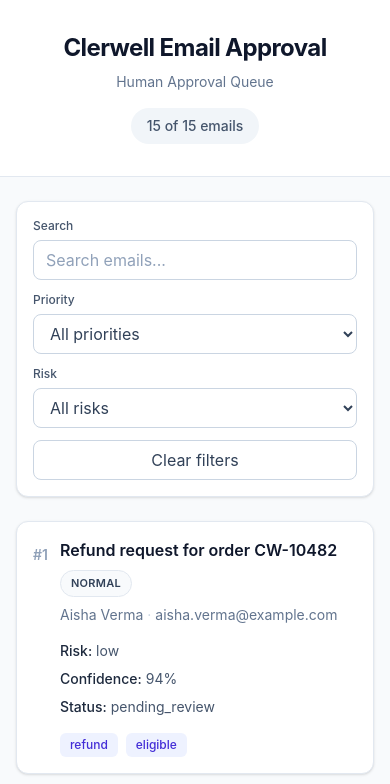
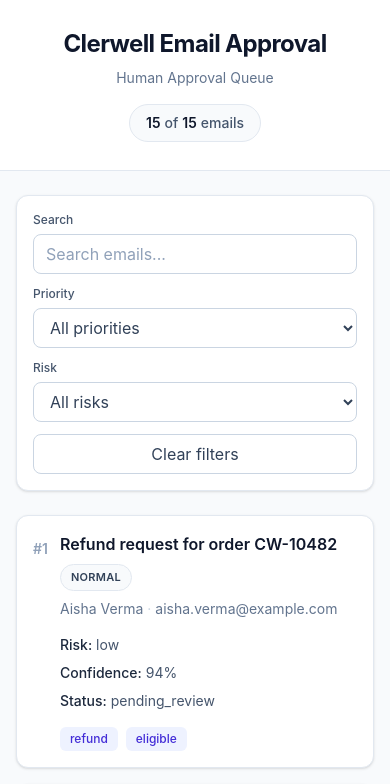
Before and after one commit to rinufathima160/clerwell-email-approval, a React (Vite) app: page / in a window 390 px wide. Shown: the top 784 px of the page. Built offline with nearby package versions, Linux system fonts and the light colour scheme.

Commit message:
Improve responsive header

```diff
--- a/src/components/Header.tsx
+++ b/src/components/Header.tsx
@@ -9,18 +9,37 @@ function Header({
 }: HeaderProps) {
   return (
     <header className="border-b border-slate-200 bg-white">
-      <div className="mx-auto flex w-full max-w-6xl flex-col items-center px-4 py-8 text-center sm:px-6 lg:px-8">
+      <div className="mx-auto flex w-full max-w-6xl flex-col items-center px-4 py-7 text-center sm:px-6 sm:py-8 lg:px-8">
+
+        {/* Title */}
         <h1 className="text-2xl font-bold tracking-tight text-slate-900 sm:text-3xl lg:text-4xl">
           Clerwell Email Approval
         </h1>
 
+        {/* Subtitle */}
         <p className="mt-2 text-sm text-slate-500 sm:text-base">
           Human Approval Queue
         </p>
 
-        <div className="mt-4 rounded-full bg-slate-100 px-4 py-2 text-sm font-medium text-slate-600">
-          {emailCount} of {totalEmails} emails
+        {/* Email count */}
+        <div className="mt-4 inline-flex items-center rounded-full border border-slate-200 bg-slate-50 px-4 py-2 text-sm font-medium text-slate-600">
+          <span className="font-semibold text-slate-900">
+            {emailCount}
+          </span>
+
+          <span className="mx-1">
+            of
+          </span>
+
+          <span className="font-semibold text-slate-900">
+            {totalEmails}
+          </span>
+
+          <span className="ml-1">
+            emails
+          </span>
         </div>
+
       </div>
     </header>
   );
```
